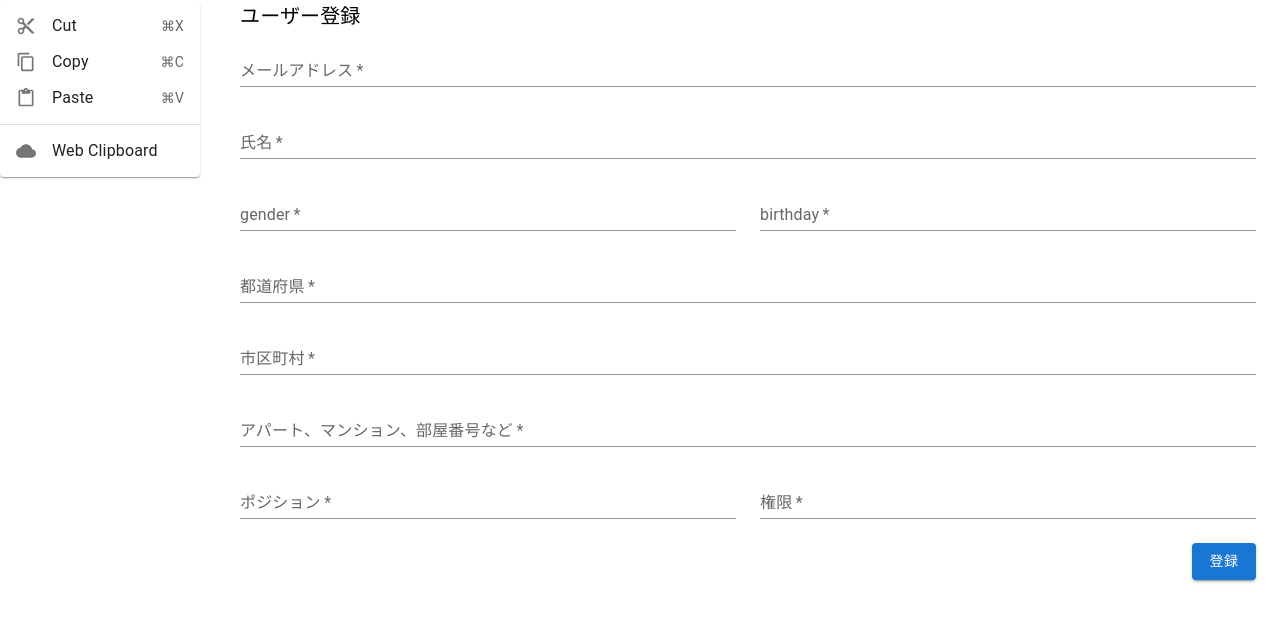
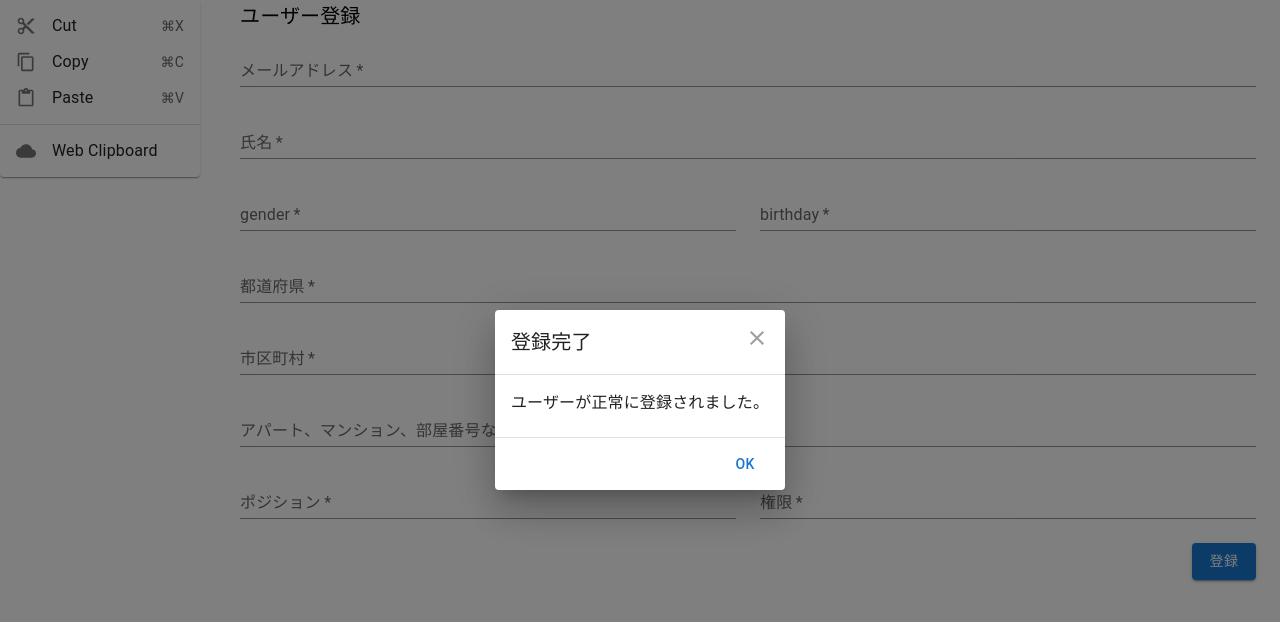
Before and after one commit to twan65/react-node-management, a React (Create React App) app in the folder client/: page /user/create in a window 1280 px wide. Both pictures are taken after a click on the button "登録". Shown: the top 622 px of the page. Built offline with nearby package versions, Linux system fonts and the light colour scheme; no server answers.

Commit message:
Add Success Modal

```diff
--- /dev/null
+++ b/client/src/components/common/CommonDialog.tsx
@@ -0,0 +1,81 @@
+import * as React from "react";
+import PropTypes from "prop-types";
+import Button from "@mui/material/Button";
+import { styled } from "@mui/material/styles";
+import Dialog from "@mui/material/Dialog";
+import DialogTitle from "@mui/material/DialogTitle";
+import DialogContent from "@mui/material/DialogContent";
+import DialogActions from "@mui/material/DialogActions";
+import IconButton from "@mui/material/IconButton";
+import CloseIcon from "@mui/icons-material/Close";
+import Typography from "@mui/material/Typography";
+
+const BootstrapDialog = styled(Dialog)(({ theme }) => ({
+  "& .MuiDialogContent-root": {
+    padding: theme.spacing(2),
+  },
+  "& .MuiDialogActions-root": {
+    padding: theme.spacing(1),
+  },
+}));
+
+const BootstrapDialogTitle = (props: {
+  [x: string]: any;
+  children: any;
+  onClose: any;
+}) => {
+  const { children, onClose, ...other } = props;
+
+  return (
+    <DialogTitle sx={{ m: 0, p: 2 }} {...other}>
+      {children}
+      {onClose ? (
+        <IconButton
+          aria-label="close"
+          onClick={onClose}
+          sx={{
+            position: "absolute",
+            right: 8,
+            top: 8,
+            color: (theme) => theme.palette.grey[500],
+          }}
+        >
+          <CloseIcon />
+        </IconButton>
+      ) : null}
+    </DialogTitle>
+  );
+};
+
+BootstrapDialogTitle.propTypes = {
+  children: PropTypes.node,
+  onClose: PropTypes.func.isRequired,
+};
+
+export default function CommonDialog(props: any) {
+  const { open, handleClose } = props;
+  return (
+    <div>
+      <BootstrapDialog
+        onClose={handleClose}
+        aria-labelledby="customized-dialog-title"
+        open={open}
+      >
+        <BootstrapDialogTitle
+          id="customized-dialog-title"
+          onClose={handleClose}
+        >
+          登録完了
+        </BootstrapDialogTitle>
+        <DialogContent dividers>
+          <Typography gutterBottom>ユーザーが正常に登録されました。</Typography>
+        </DialogContent>
+        <DialogActions>
+          <Button autoFocus onClick={handleClose}>
+            OK
+          </Button>
+        </DialogActions>
+      </BootstrapDialog>
+    </div>
+  );
+}
--- a/client/src/components/user/UserCreate.tsx
+++ b/client/src/components/user/UserCreate.tsx
@@ -4,12 +4,14 @@
 import Button from "@mui/material/Button";
 import Box from "@mui/material/Box";
 import { Container } from "@mui/material";
-import { UserCreateRequestDTO } from "../../models/User";
 import { useState } from "react";
 import { CreateUser } from "../../common/api/ApiOptions";
 import Api from "../../common/api/Api";
+import CommonDialog from "../common/CommonDialog";
+import { useHistory } from "react-router-dom";
 
 export default function UserCreate() {
+  let history = useHistory();
   const [email, setEmail] = useState("");
   const [name, setName] = useState("");
   const [birthday, setBirthday] = useState("");
@@ -19,7 +21,7 @@
   const [gender, setGender] = useState("");
   const [position, setPosition] = useState("");
   const [role, setRole] = useState("");
-  const [isCreated, setIsCreated] = useState(false);
+  const [isModalOpen, setIsModalOpen] = useState(false);
 
   const onCreateUser = async () => {
     const param = {
@@ -35,15 +37,15 @@
     };
 
     await Api.request(new CreateUser(), param);
-    setIsCreated(true);
+    setIsModalOpen(true);
   };
-
-  // TODO: 登録後、モーダルメッセージ表示
-  if (isCreated) {
-  }
 
   return (
     <Container fixed>
+      <CommonDialog
+        open={isModalOpen}
+        handleClose={() => history.push("/user/search")}
+      />
       <Typography variant="h6" gutterBottom>
         ユーザー登録
       </Typography>
@@ -142,7 +144,7 @@
       <Box sx={{ display: "flex", justifyContent: "flex-end" }}>
         <Button
           variant="contained"
-          onClick={() => alert("TODO: 登録処理")}
+          onClick={onCreateUser}
           sx={{ mt: 3, ml: 1 }}
         >
           登録
```
